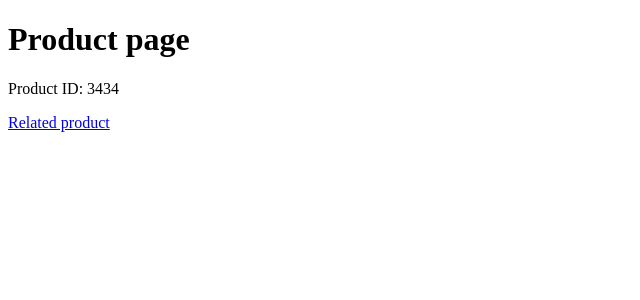
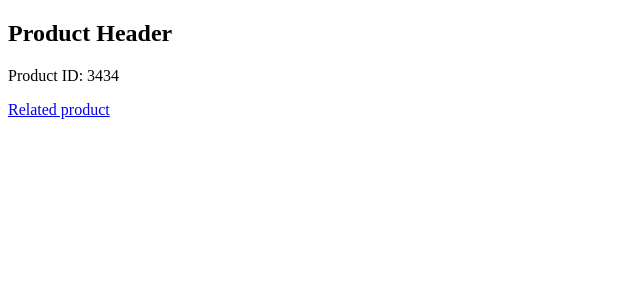
Before and after one commit to Gledros/sveltekit-course-app, a SvelteKit app: page /product/3434 in a window 1280 px wide. Shown: the top 300 px of the page, without its empty margins (0-640 px from the left). Built offline with nearby package versions, Linux system fonts and the light colour scheme.

Commit message:
use Product Header component on Product page

```diff
--- a/src/routes/product/[id]/+page.svelte
+++ b/src/routes/product/[id]/+page.svelte
@@ -1,10 +1,11 @@
 <script>
 	import { page } from '$app/stores';
+	import ProductHeader from './ProductHeader.svelte';
 
 	$: console.log($page);
 </script>
 
-<h1>Product page</h1>
+<ProductHeader />
 
 <p>Product ID: {$page.params.id}</p>
 
```
